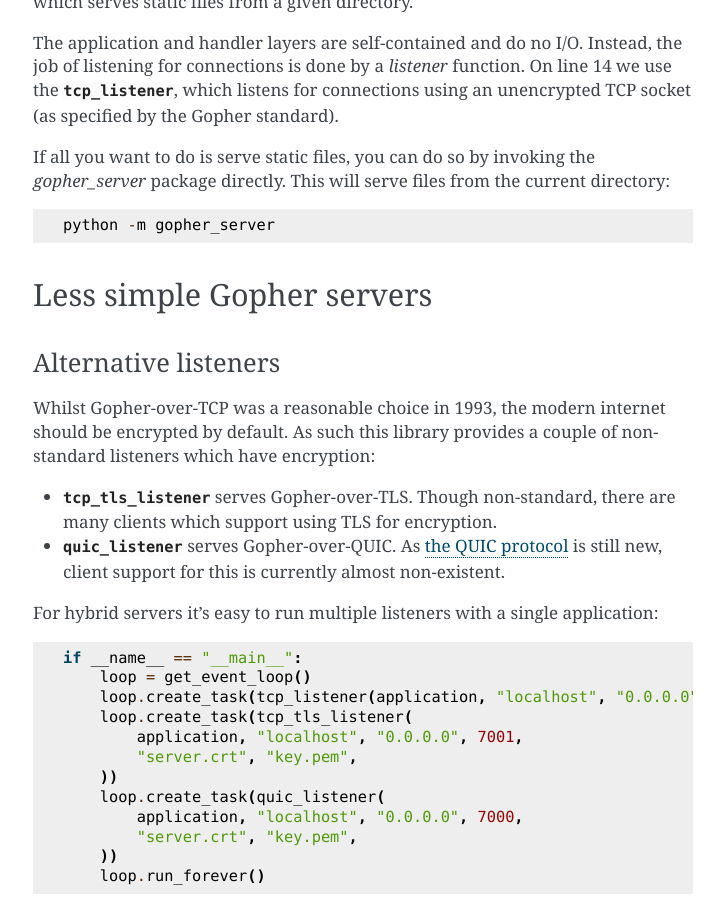
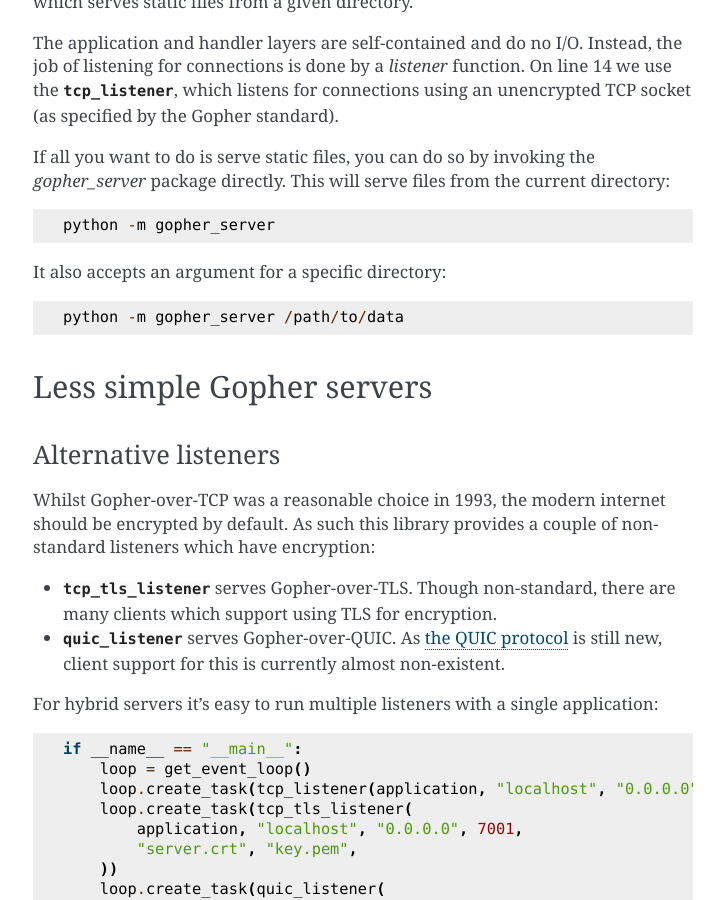
Before and after one commit to tehdragonfly/gopher_server, a Sphinx documentation site: the page built from docs/index.rst, in a window 1280 px wide and 900 px high, scrolled down 777 px. Shown: the whole window, without its empty margins (387-1111 px from the left). Built offline with Sphinx 7.4.7, drawn with Linux system fonts in a browser that asks for light colours.

Commit message:
Document base path.

```diff
--- a/docs/index.rst
+++ b/docs/index.rst
@@ -59,6 +59,10 @@ If all you want to do is serve static files, you can do so by invoking the
 directory::
 
     python -m gopher_server
+
+It also accepts an argument for a specific directory::
+
+    python -m gopher_server /path/to/data
 
 Less simple Gopher servers
 --------------------------
```
